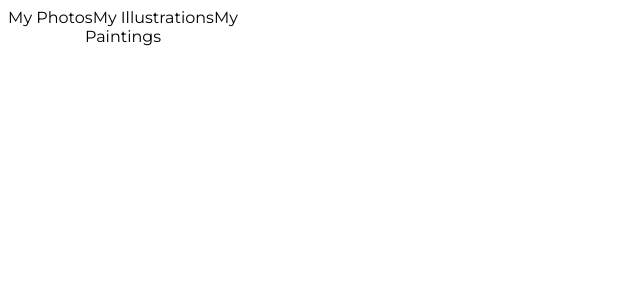
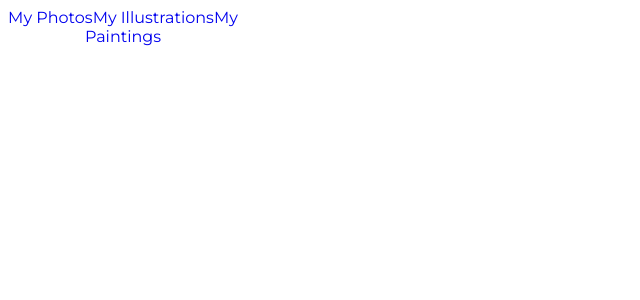
Before and after one commit to MartinBradbury/react-sidebar-prac, a React (Create React App) app in the folder my-app/: page / in a window 1280 px wide. Shown: the top 300 px of the page, without its empty margins (0-640 px from the left). Built offline with nearby package versions, Linux system fonts and the light colour scheme.

Commit message:
added blank href

```diff
--- a/my-app/src/components/Sidebar.js
+++ b/my-app/src/components/Sidebar.js
@@ -3,9 +3,9 @@
 const Sidebar = () => {
     return (
         <div>
-            <a>My Photos</a>
-            <a>My Illustrations</a>
-            <a>My Paintings</a>
+            <a href = "#." target= "_blank">My Photos</a>
+            <a href = "#." target= "_blank">My Illustrations</a>
+            <a href = "#." target= "_blank">My Paintings</a>
         </div>
     );
 }
```
